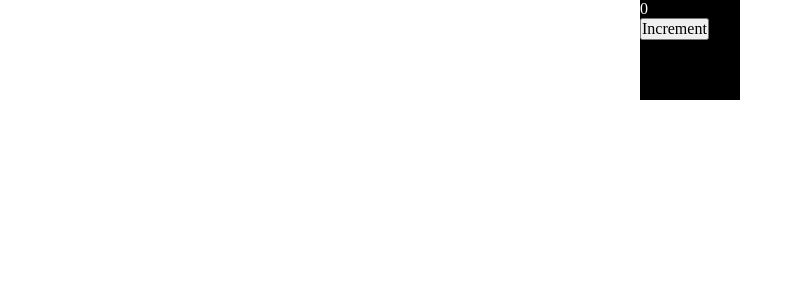
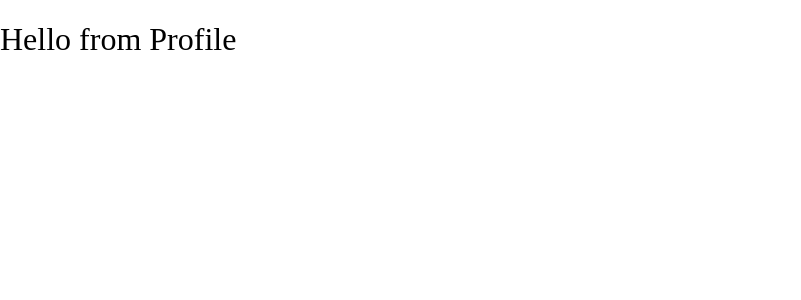
Before and after one commit to Cedrus32/TOP-template, a React app: page /profile in a window 1280 px wide. Shown: the top 300 px of the page, without its empty margins (0-801 px from the left). Built offline with nearby package versions, Linux system fonts and the light colour scheme.

Commit message:
Fix files to support/demonstrate react router

```diff
--- a/package.json
+++ b/package.json
@@ -27,6 +27,7 @@
   },
   "dependencies": {
     "react": "^18.2.0",
-    "react-dom": "^18.2.0"
+    "react-dom": "^18.2.0",
+    "react-router-dom": "^6.11.2"
   }
 }
--- /dev/null
+++ b/src/components/App.js
@@ -0,0 +1,11 @@
+import React, { useState, useEffect } from 'react';
+
+const App = () => {
+    return (
+        <div>
+            <h1>Hello from App</h1>
+        </div>
+    );
+};
+
+export default App;
--- a/src/components/AppFunc.js
+++ /dev/null
@@ -1,42 +0,0 @@
-import React, { useState, useEffect } from 'react';
-
-const App = () => {
-    const [count, setCount ] = useState(0);
-    const incrementCount = () => {
-        setCount(count + 1);
-    };
-
-    const [color, setColor] = useState('black');
-    useEffect(() => {
-        const changeColorOnClick = () => {
-            if (color === 'black') {
-                setColor('red')
-            } else {
-                setColor('black');
-            }
-        };
-
-        document.addEventListener('click', changeColorOnClick);
-
-        return () => {
-            document.removeEventListener('click', changeColorOnClick);
-        };
-    }, [color]);
-
-    return (
-        <div id='myDiv' style={{
-            color: 'white',
-            width: '100px',
-            height: '100px',
-            position: 'absolute',
-            left: '50%',
-            right: '50%',
-            backgroundColor: color,
-        }}>
-            <div>{count}</div>
-            <button onClick={incrementCount}>Increment</button>
-        </div>
-    );
-};
-
-export default App;
--- /dev/null
+++ b/src/components/Profile.js
@@ -0,0 +1,15 @@
+import React from 'react';
+import PropTypes from 'prop-types';
+
+const Profile = () => {
+    return (
+        <div>
+            <h1>Hello from Profile</h1>
+        </div>
+    );
+}
+Profile.propTypes = {
+
+}
+
+export default Profile;
--- /dev/null
+++ b/src/components/RouteSwitch.js
@@ -0,0 +1,17 @@
+import React from 'react';
+import { BrowserRouter, Routes, Route } from 'react-router-dom';
+import App from './App';
+import Profile from './Profile';
+
+const RouteSwitch = () => {
+    return (
+        <BrowserRouter>
+            <Routes>
+                <Route path='/' element={<App/>}/>
+                <Route path='/profile' element={<Profile/>}/>
+            </Routes>
+        </BrowserRouter>
+    );
+};
+
+export default RouteSwitch;
--- a/src/index.js
+++ b/src/index.js
@@ -1,15 +1,19 @@
 import React from 'react';
 import { createRoot } from 'react-dom/client';
-import App from './components/AppFunc';
+import RouteSwitch from './components/RouteSwitch'
 
 import './styles/reset.css';
 import './styles/style.css';
-import icons from './scripts/icons.js';
-import fonts from './scripts/fonts.js';
+// import icons from './scripts/icons.js';
+// import fonts from './scripts/fonts.js';
 
-import storage from './scripts/storage.js';
-import events from './scripts/events.js';
+// import storage from './scripts/storage.js';
+// import events from './scripts/events.js';
 
 console.log('webpack is working!');
 const root = createRoot(document.getElementById('root'));
-root.render(<App />);
+root.render(
+    <React.StrictMode>
+        <RouteSwitch/>
+    </React.StrictMode>
+);
--- a/webpack.config.js
+++ b/webpack.config.js
@@ -10,6 +10,7 @@ module.exports = {
     output: {
         path: path.resolve(__dirname, 'dist'),
         filename: '[name].main.js',
+        publicPath: '/',
         clean: true,
     },
     module: {
@@ -41,6 +42,9 @@ module.exports = {
             },
         ],
     },
+    devServer: {
+        historyApiFallback: true,
+    },
     plugins: [
         new HtmlWebpackPlugin({
             template: './src/index.html'
```
Also changed, not shown: src/components/AppClass.js (deleted, +0 -26 lines), src/components/ButtonClass.js (deleted, +0 -43 lines), src/components/HeaderClass.js (deleted, +0 -12 lines), 1 other file (tests, documents, lock files or other folders).
